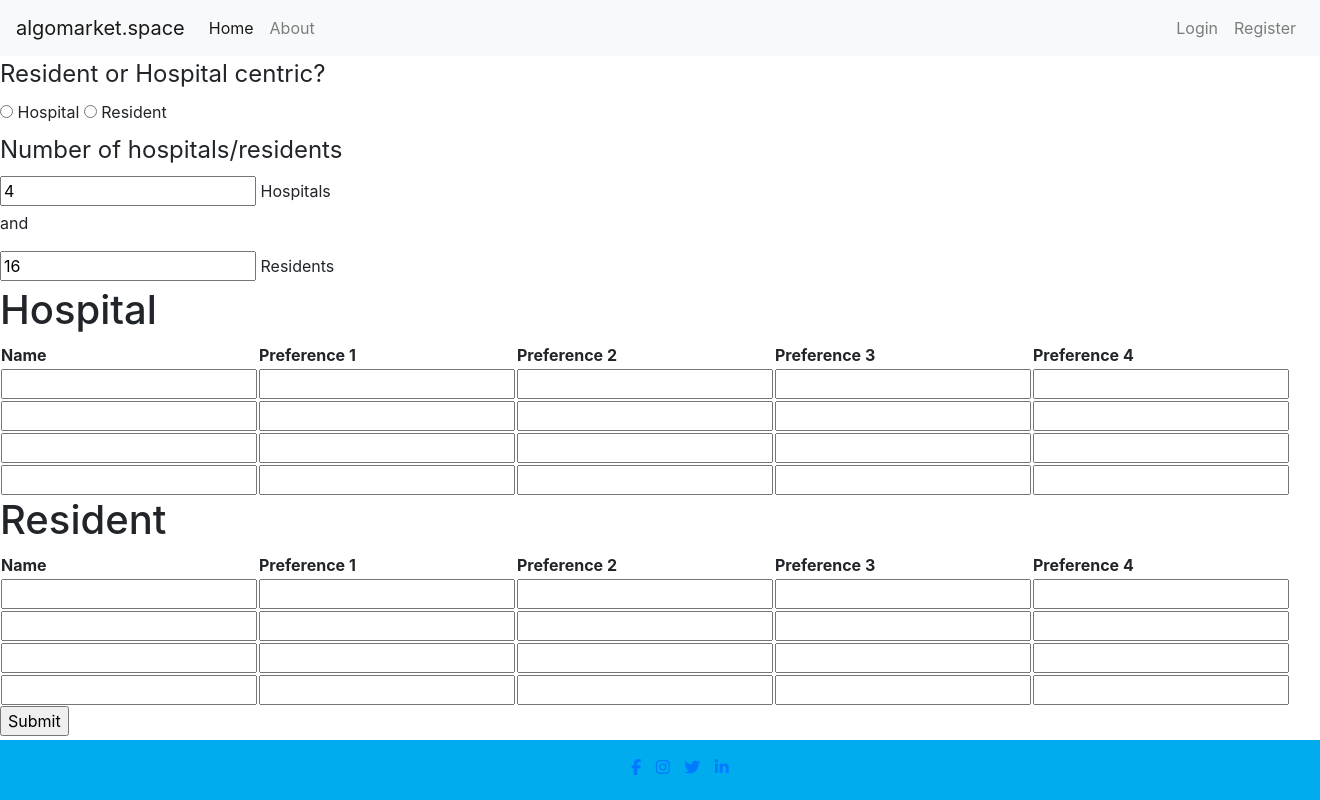
After one commit to snatheir/algorithm, a Flask app: page /algorithm/smp in a window 1320 px wide. The commit adds this page. Run offline with Flask 2, Linux system fonts and the light colour scheme; lists and menus that the app fills with data are empty; some libraries are stand-ins or nearby versions.

Commit message:
added smp algo html

```diff
--- a/application.py
+++ b/application.py
@@ -5,15 +5,54 @@ from forms import RegistrationForm, LoginForm
 application = Flask(__name__)
 application.config['SECRET_KEY'] = 'e1953e4286de87ce049e87e26fc85386'
 
+users = [
+    {
+        'username' : 'user1'
+    },
+    {
+        'username' : 'user2'
+    }
+]
+
+algorithmList = [
+    {
+        'link':'smp',
+        'title': 'Stable Marriage/Matching (SMP)',
+        'author': 'user1',
+        'content': 'Finding a stable matching between two equally sized sets of elements given an ordering of preferences for each element.',
+    },
+    {
+        'link':'roommate',
+        'title': 'Stable Roommate Problem',
+        'author': 'user2',
+        'content': 'Finding a stable matching for an even-sized set',
+    },
+    {
+        'link':'nrmp',
+        'title': 'Hospitals/Residents Problem (NRMP)',
+        'author': 'user1',
+        'content': 'My first posts content',
+    }
+]
 
 @application.route("/")
+@application.route("/index")
+@application.route("/home")
 def home():
     return render_template('index.html')
+
+@application.route("/algorithms")
+def algorithms():
+    return render_template('algorithms.html', algorithmList=algorithmList)
+
 
 @application.route("/about")
 def about():
     return render_template('about.html', title='About')
 
+@application.route("/algorithm/smp", methods=['GET', 'POST'])
+def smp():
+    return render_template('smp.html')
 
 @application.route("/register", methods=['GET', 'POST'])
 def register():
@@ -34,6 +73,12 @@ def login():
             flash('Login Unsuccessful. Please check username and password', 'danger')
     return render_template('login.html', title='Login', form=form)
 
+# @app.route('/user/<username>')
+# def profile(username):
+#     return render_template('about.html', title='User')
+
+
+
 if __name__ == "__main__":
     # Setting debug to True enables debug output. This line should be
     # removed before deploying a production app.
--- a/static/css/main.css
+++ b/static/css/main.css
@@ -0,0 +1,27 @@
+footer{
+    background-color: #00acee;
+    position:absolute;
+    bottom:0;
+    width:100%;
+    height:60px;   /* Height of the footer */
+    text-align: center;
+    margin: 0px 0;
+    padding: 15px 0;
+}
+/*Social Media Icons*/
+.social-wrapper {
+    text-align: center;
+}
+.social-wrapper ul li {
+    display: inline;
+    margin: 0 5px;
+}
+
+.content-section{
+    padding-left: 2rem;
+    padding-right: 2rem;
+}
+
+header{
+    background-color: #00acee;
+}
--- a/templates/layout.html
+++ b/templates/layout.html
@@ -12,9 +12,10 @@
     {% else %}
     <title>AlgoMarket.place | Empowering the average person using the power of algorithms.</title>
     {% endif %}
+    <script src="https://use.fontawesome.com/2afdddde2f.js"></script>
     <link rel="stylesheet" href="https://stackpath.bootstrapcdn.com/bootstrap/4.5.0/css/bootstrap.min.css"
         integrity="sha384-9aIt2nRpC12Uk9gS9baDl411NQApFmC26EwAOH8WgZl5MYYxFfc+NcPb1dKGj7Sk" crossorigin="anonymous">
-    <link rel="stylesheet" href="{{ url_for('static', filename='main.css') }}">
+    <link rel="stylesheet" href="{{ url_for('static', filename='/css/main.css') }}">
 </head>
 <body>
     <header class="site-header">
@@ -47,27 +48,37 @@
 
     {% block content %}{% endblock %}
 
-    <footer class="footer">
+    <!-- <footer class="footer">
           <div class="row">
-              <div class="footer-widget">
-                <h3>Stay in touch</h3>
+                <ul></ul><h3>Stay in touch</h3>
                 <div class="footer-widget-content">
                     <a href="mailto:sales@example.com" class="contact-link">sales@example.com</a>
                     <a href="mailto:support@example.com" class="contact-link red"> support@example.com </a>
                     <a href="tel:0121234" class="contact-link">(123) 456-789</a>
                     <div class="footer-social">
+                      <i class="fa fa-facebook-square" aria-hidden="true"></i>
+
                     <ul>
                       <li><a href="#"><i class="fa fa-facebook"></i></a></li>
                       <li><a href="#"><i class="fa fa-instagram"></i></a></li>
                       <li><a href="#"><i class="fa fa-twitter"></i></a></li>
                       <li><a href="#"><i class="fa fa-linkedin"></i></a></li>
                     </ul>
-                      </div>
-                  </div>
+                    </div>
               </div>
           </div>
+      </footer> -->
+      <footer role="contentinfo">
+        <div class="social-wrapper">
+          <ul>
+            <li><a href="#"><i class="fa fa-facebook"></i></a></li>
+            <li><a href="#"><i class="fa fa-instagram"></i></a></li>
+            <li><a href="#"><i class="fa fa-twitter"></i></a></li>
+            <li><a href="#"><i class="fa fa-linkedin"></i></a></li>
+          </ul>
+        </div>
       </footer>
-
+      <!-- #colophon -->
 
     <script src="https://code.jquery.com/jquery-3.5.1.slim.min.js"
         integrity="sha384-DfXdz2htPH0lsSSs5nCTpuj/zy4C+OGpamoFVy38MVBnE+IbbVYUew+OrCXaRkfj"
--- /dev/null
+++ b/templates/nrmp.html
@@ -0,0 +1,4 @@
+{% extends 'layout.html' %}
+{% block content %}
+<p>about.html!</p>
+{% endblock content %}
--- /dev/null
+++ b/templates/roommate.html
@@ -0,0 +1,4 @@
+{% extends 'layout.html' %}
+{% block content %}
+<p>about.html!</p>
+{% endblock content %}
--- /dev/null
+++ b/templates/smp.html
@@ -0,0 +1,105 @@
+{% extends 'layout.html' %}
+{% block content %}
+<fieldset>
+    <legend>Resident or Hospital centric?</legend>
+
+    <input type="radio" value="hospital" id="hospital">
+    <label for="Hospital">Hospital</label>
+
+    <input type="radio" value="resident" id="resident">
+    <label for="Resident">Resident</label>
+  </fieldset>
+  <fieldset>
+    <legend>Number of hospitals/residents</legend>
+
+    <input type="text" value="4" id="hospitalCount">
+    <label for="HospitalCount">Hospitals</label>
+    <p> and </p>
+    <input type="text" value="16" id="residentCount">
+    <label for="ResidentCount">Residents</label>
+  </fieldset>
+
+<form>
+    <h1>Hospital</h1>
+    <table>
+        <tr>
+            <th>Name</th>
+            <th>Preference 1</th>
+            <th>Preference 2</th>
+            <th>Preference 3</th>
+            <th>Preference 4</th>
+        </tr>
+        <tr>
+            <th><input type="text"></th>
+            <th><input type="text"></th>
+            <th><input type="text"></th>
+            <th><input type="text"></th>
+            <th><input type="text"></th>
+        </tr>
+        <tr>
+            <th><input type="text"></th>
+            <th><input type="text"></th>
+            <th><input type="text"></th>
+            <th><input type="text"></th>
+            <th><input type="text"></th>
+        </tr>
+        <tr>
+            <th><input type="text"></th>
+            <th><input type="text"></th>
+            <th><input type="text"></th>
+            <th><input type="text"></th>
+            <th><input type="text"></th>
+        </tr>
+        <tr>
+            <th><input type="text"></th>
+            <th><input type="text"></th>
+            <th><input type="text"></th>
+            <th><input type="text"></th>
+            <th><input type="text"></th>
+        </tr>
+    </table>
+    <h1>Resident</h1>
+    <table>
+        <table>
+            <tr>
+                <th>Name</th>
+                <th>Preference 1</th>
+                <th>Preference 2</th>
+                <th>Preference 3</th>
+                <th>Preference 4</th>
+            </tr>
+            <tr>
+                <th><input type="text"></th>
+                <th><input type="text"></th>
+                <th><input type="text"></th>
+                <th><input type="text"></th>
+                <th><input type="text"></th>
+            </tr>
+            <tr>
+                <th><input type="text"></th>
+                <th><input type="text"></th>
+                <th><input type="text"></th>
+                <th><input type="text"></th>
+                <th><input type="text"></th>
+            </tr>
+            <tr>
+                <th><input type="text"></th>
+                <th><input type="text"></th>
+                <th><input type="text"></th>
+                <th><input type="text"></th>
+                <th><input type="text"></th>
+            </tr>
+            <tr>
+                <th><input type="text"></th>
+                <th><input type="text"></th>
+                <th><input type="text"></th>
+                <th><input type="text"></th>
+                <th><input type="text"></th>
+            </tr>
+    </table>
+    <input type="submit" value="Submit">
+</form>
+
+
+
+{% endblock content %}
```
Also changed, not shown: templates/algorithms.html (added, +15 -0 lines), templates/index.html (+6 -5 lines).
